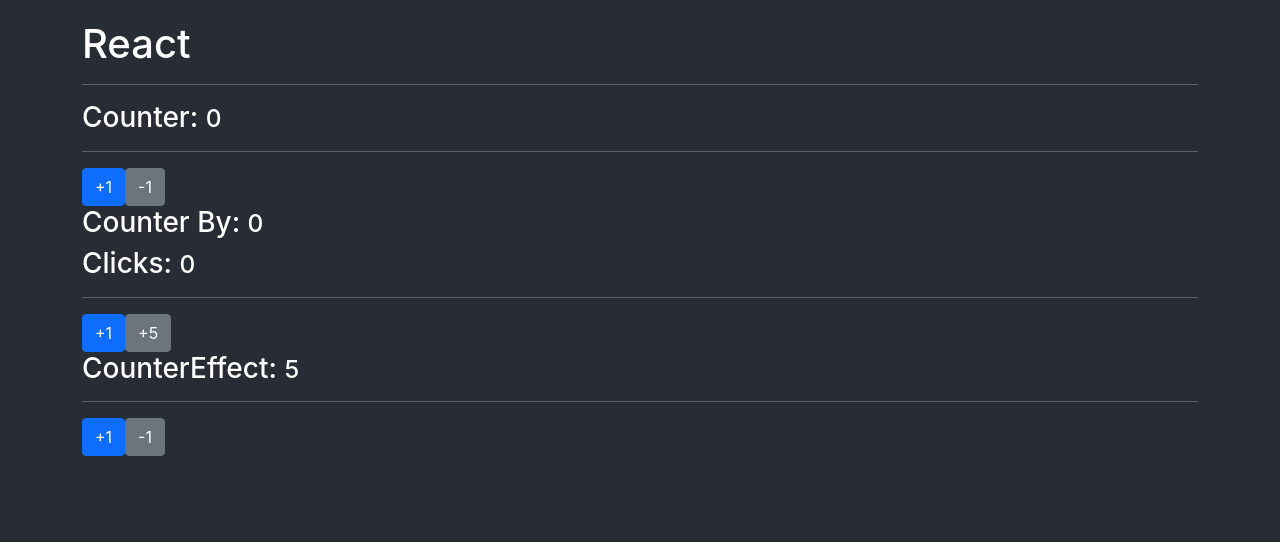
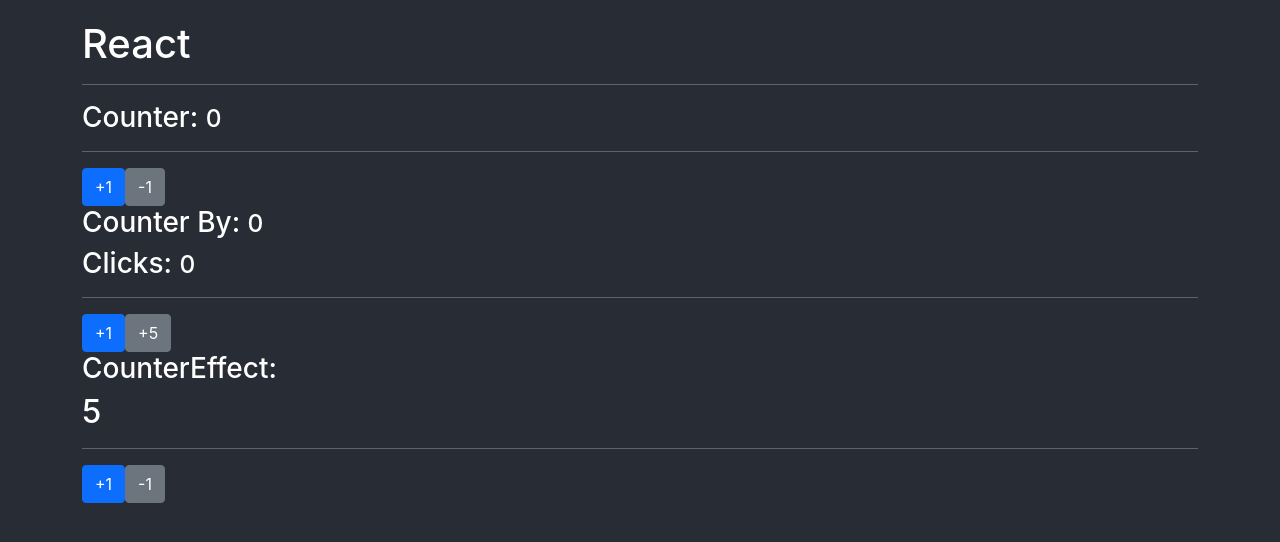
Before and after one commit to Alejoboga20/react-typescript, a React (Create React App) app: page / in a window 1280 px wide. Shown: the top 542 px of the page. Built offline with nearby package versions, Linux system fonts and the light colour scheme.

Commit message:
Adding effect for count

```diff
--- a/src/components/CounterEffect.tsx
+++ b/src/components/CounterEffect.tsx
@@ -1,4 +1,5 @@
-import { useState } from 'react';
+import { useEffect, useState } from 'react';
+import { gsap } from 'gsap';
 
 const MAX_COUNT = 10;
 
@@ -9,11 +10,18 @@ export const CounterEffect = () => {
 		setCount((prevCount) => Math.min(prevCount + number, MAX_COUNT));
 	};
 
+	useEffect(() => {
+		if (count < MAX_COUNT) return;
+
+		gsap
+			.to('h2', { y: -10, duration: 0.2, ease: 'ease.out' })
+			.then(() => gsap.to('h2', { y: 0, duration: 0.1, ease: 'bounce.out' }));
+	}, [count]);
+
 	return (
 		<>
-			<h3>
-				CounterEffect: <small>{count}</small>
-			</h3>
+			<h3>CounterEffect:</h3>
+			<h2>{count}</h2>
 			<hr />
 
 			<button className='btn btn-primary' onClick={() => handleAdd(1)}>
```
